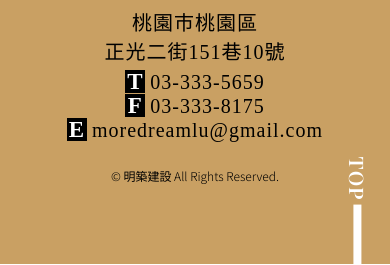
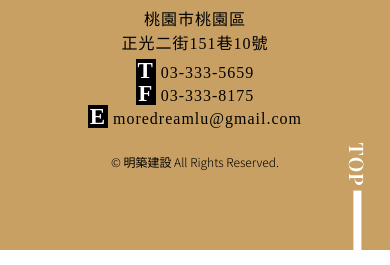
Before and after one commit to wendy198622/202307_mingchu, a plain HTML site: page index.html in a window 390 px wide. Shown: the part 6263-6528 px from the top of the page. Drawn offline with nearby package versions, Linux system fonts and the light colour scheme.

Commit message:
footer手機版調整

```diff
--- a/scss/_footer.scss
+++ b/scss/_footer.scss
@@ -111,6 +111,9 @@ footer{
                         @media (max-width:1280px){
                             text-align: center;
                         }
+                        @media (max-width:968px){
+                            font-size: 16px;
+                        }
                     }
 
                     p{
```
Also changed, not shown: css/index.css, 1 other file.
